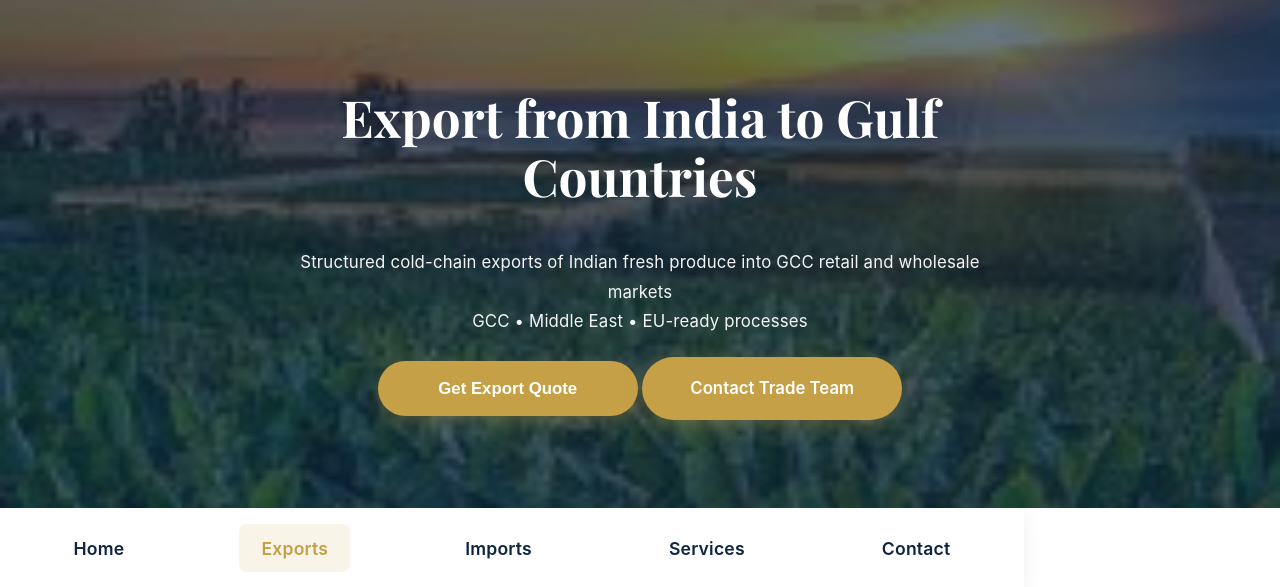
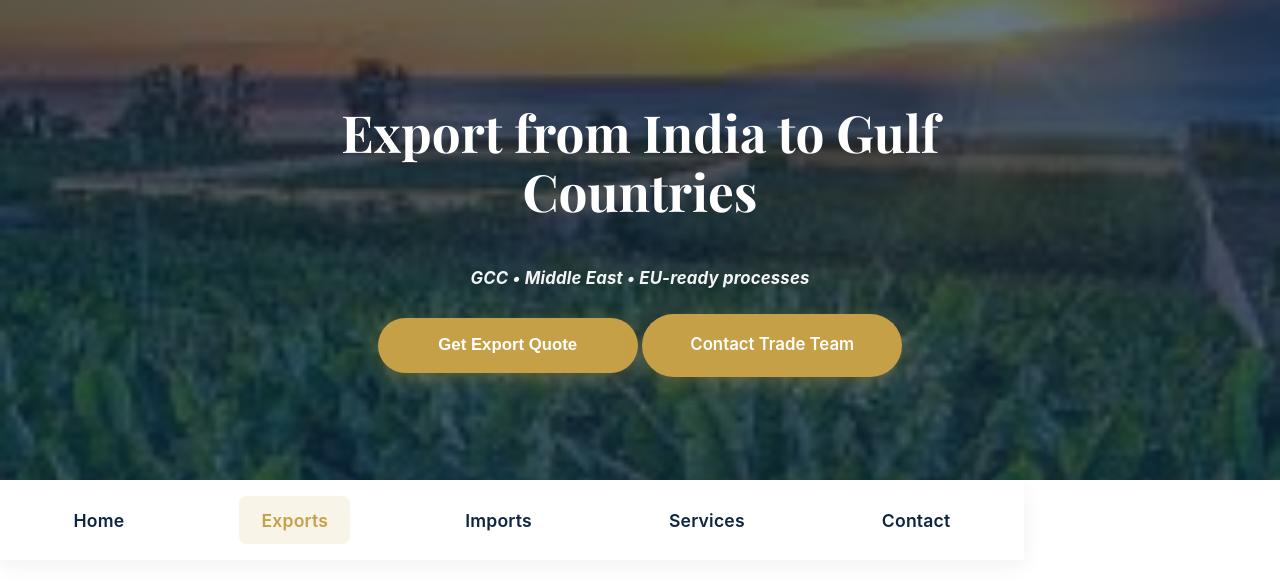
Before and after one commit to ITwArRiOr001/Royal-Exotic-Farms, a Flask app: page /exports in a window 1280 px wide. Shown: the top 587 px of the page. Run offline with Flask 3, Linux system fonts and the light colour scheme.

Commit message:
Revise hero subtitle styling and content
Updated the hero subtitle to emphasize GCC, Middle East, and EU-ready processes.

```diff
--- a/templates/exports.html
+++ b/templates/exports.html
@@ -92,11 +92,9 @@
   Export from India to Gulf Countries
 </h1>
 
-<p class="hero-subtitle">
-  Structured cold-chain exports of Indian fresh produce
-  into GCC retail and wholesale markets<br>GCC • Middle East • EU-ready processes
+<p class="hero-subtitle" style="font-weight: bold; font-style: italic;">
+  GCC • Middle East • EU-ready processes
 </p>
-
 
     <div class="hero-cta">
       <button
```
